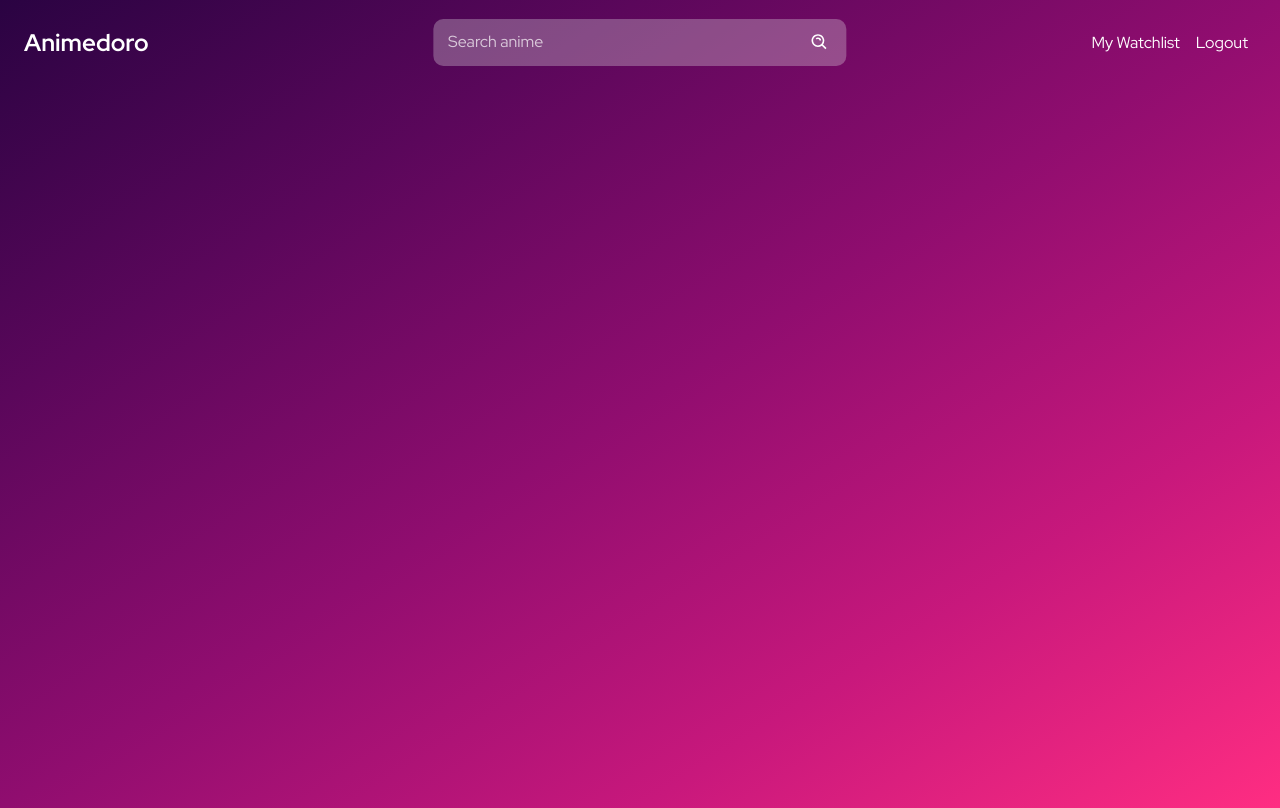
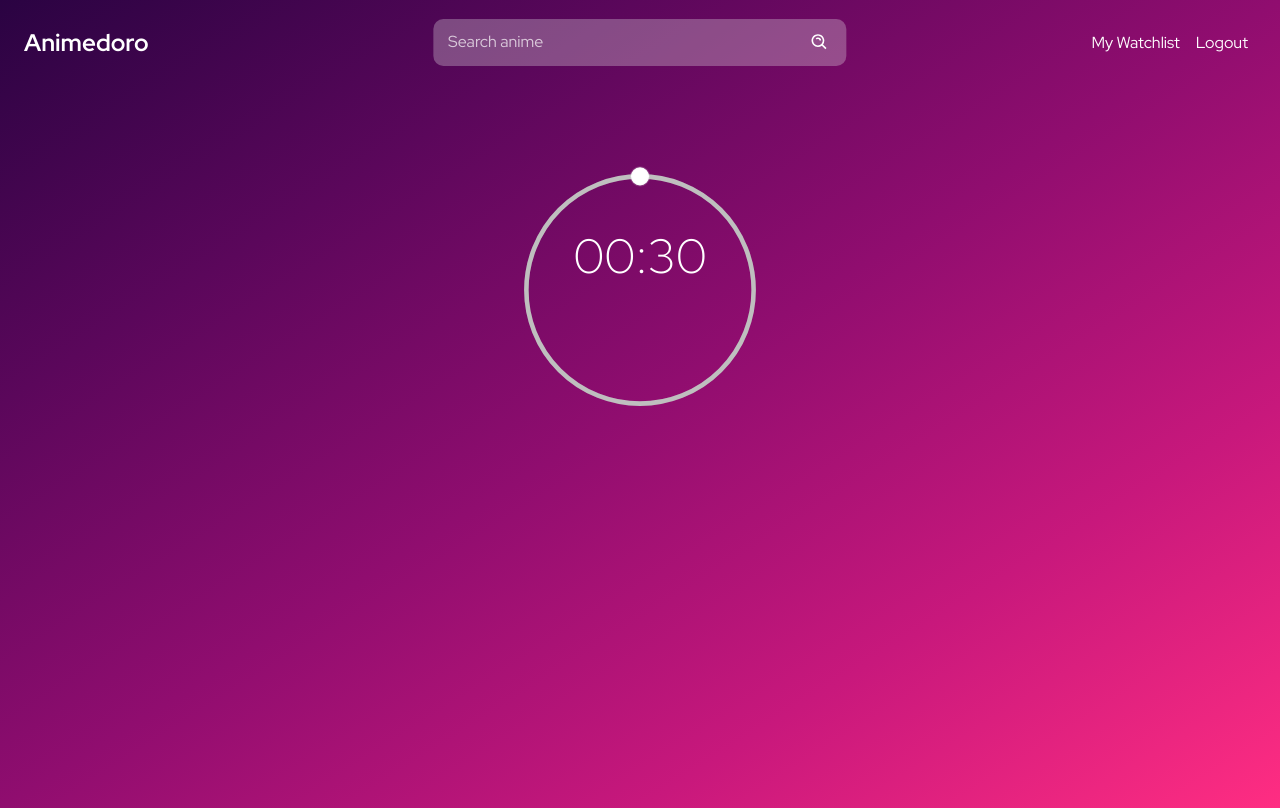
Before and after one commit to rajat4984/animedoro, a React (Create React App) app: page / in a window 1280 px wide. Built offline with nearby package versions, Linux system fonts and the light colour scheme.

Commit message:
timer completed

```diff
--- a/src/components/Navbar/navbar.scss
+++ b/src/components/Navbar/navbar.scss
@@ -53,6 +53,7 @@
         background-color: rgba(27, 27, 27, 0.911);
         margin-top: 1em;
         height: 100vh;
+        // z-index: 9999;
         *:not(:first-child) {
           padding: 1em 0.2em 0.5em 1em;
           cursor: pointer;
@@ -87,8 +88,6 @@
 
 
       .nav-links {
-        // display: flex;
-        // align-items: center;
         @include flexBox();
 
         * {
--- a/src/components/Timer/Timer.js
+++ b/src/components/Timer/Timer.js
@@ -2,7 +2,26 @@ import React from "react";
 import "./timer.scss";
 
 function Timer() {
-  return <div> </div>;
+  return (
+    <div className="timer">
+      <div className="circle">
+        <svg viewBox="0 0 220 220" xmlns="http://www.w3.org/2000/svg">
+          <g transform="translate(110,110)">
+            <circle r="100" class="e-c-base" />
+            <g transform="rotate(-90)">
+              <circle r="100" class="e-c-progress" />
+              <g id="e-pointer">
+                <circle cx="100" cy="0" r="8" class="e-c-pointer" />
+              </g>
+            </g>
+          </g>
+        </svg>
+      </div>
+      <div class="controlls">
+        <div class="display-remain-time">00:30</div>
+      </div>
+    </div>
+  );
 }
 
 export default Timer;
--- a/src/components/Timer/timer.scss
+++ b/src/components/Timer/timer.scss
@@ -1,6 +1,45 @@
-.countdown{
-    position: absolute;
-    top: 50%;
-    left: 50%;
-    transform: translate(-50%,-50%);
+
+@use "../../scss/variables" as *;
+
+
+.timer{
+
+    .circle{
+        position: absolute;
+        left: 50%;
+        transform: translateX(-50%);
+        margin-top: 5em;
+        width: 250px;
+
+        .e-c-base {
+            fill: none;
+            stroke: #B6B6B6;
+            stroke-width: 4px
+          }
+          .e-c-progress {
+            fill: none;
+            stroke: rgba(231, 231, 231, 0.174);
+            stroke-width: 4px;
+            transition: stroke-dashoffset 0.7s;
+          }
+          .e-c-pointer {
+            fill: #FFF;
+            stroke: rgba(231, 231, 231, 0.174);
+            stroke-width: 2px;
+          }
+          #e-pointer { transition: transform 0.7s; }
+    }
+
+    .controlls {
+        position: absolute;
+        top: 28%;
+        left: 50%;
+        transform: translateX(-50%);
+        text-align: center;
+      }
+      .display-remain-time {
+        font-weight: 100;
+        font-size: 3rem;
+        color: white
+      }
 }
```
